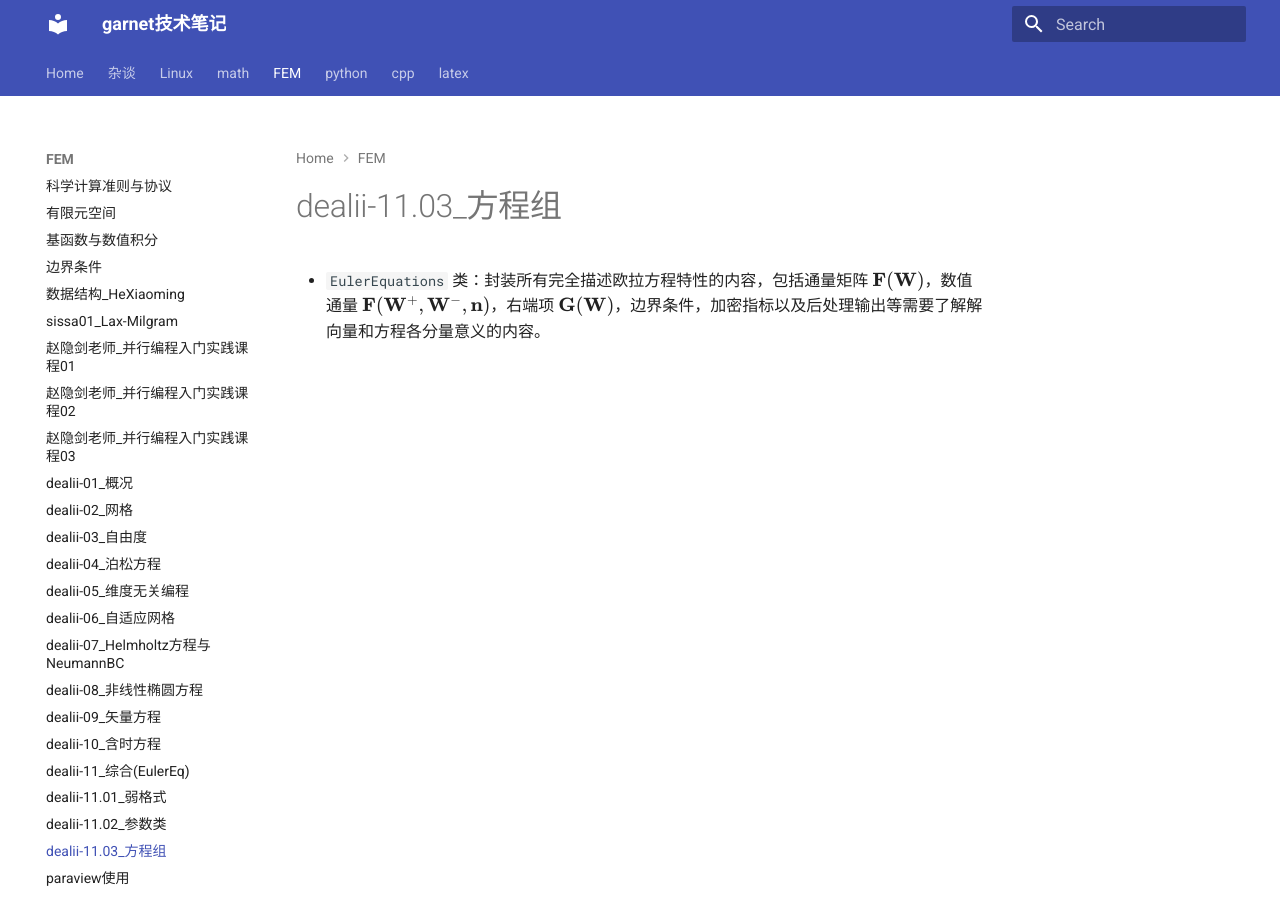
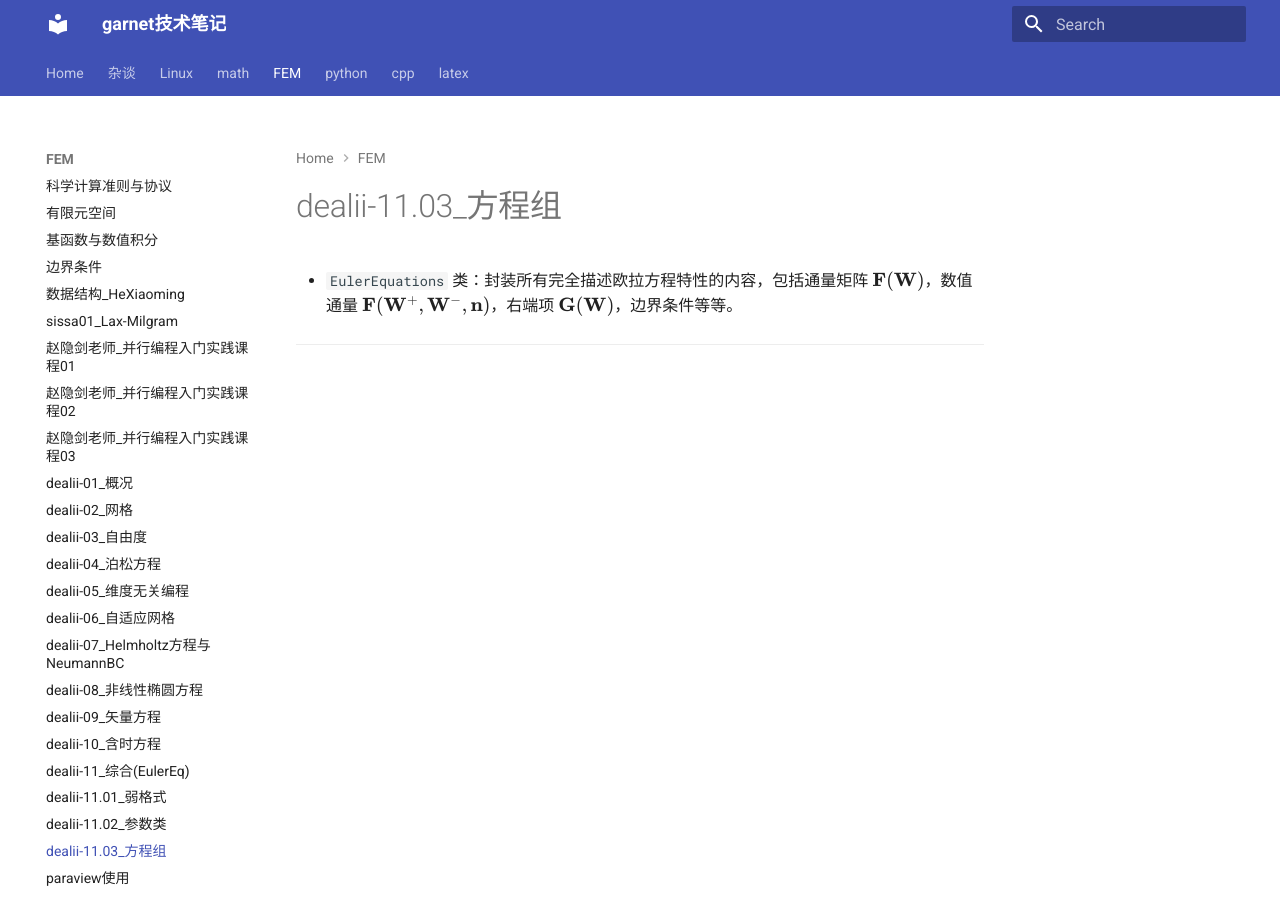
Before and after one commit to ymma98/technotes, an MkDocs documentation site: the page built from docs/FEM/dealii-11.03_方程组.md, in a window 1280 px wide. Built offline with MkDocs 1.6.1 and Material for MkDocs 9.7.7, drawn with Linux system fonts in a browser that asks for light colours.

Commit message:
docs/FEM/dealii-11.03_方程组.md updated from https://stackedit.cn/

```diff
--- a/docs/FEM/dealii-11.03_方程组.md
+++ b/docs/FEM/dealii-11.03_方程组.md
@@ -1,6 +1,10 @@
 # dealii-11.03_方程组
 
-- `EulerEquations` 类：封装所有完全描述欧拉方程特性的内容，包括通量矩阵 $\mathbf{F}(\mathbf{W})$，数值通量 $\mathbf{F}(\mathbf{W}^+, \mathbf{W}^-, \mathbf{n})$，右端项 $\mathbf{G}(\mathbf{W})$，边界条件，加密指标以及后处理输出等需要了解解向量和方程各分量意义的内容。
+- `EulerEquations` 类：封装所有完全描述欧拉方程特性的内容，包括通量矩阵 $\mathbf{F}(\mathbf{W})$，数值通量 $\mathbf{F}(\mathbf{W}^+, \mathbf{W}^-, \mathbf{n})$，右端项 $\mathbf{G}(\mathbf{W})$，边界条件等等。
+
+---
+
+
 <!--stackedit_data:
-eyJoaXN0b3J5IjpbLTkxNDM0NTc1N119
+eyJoaXN0b3J5IjpbLTIwMTQxMzczMDcsLTkxNDM0NTc1N119
 -->
```
